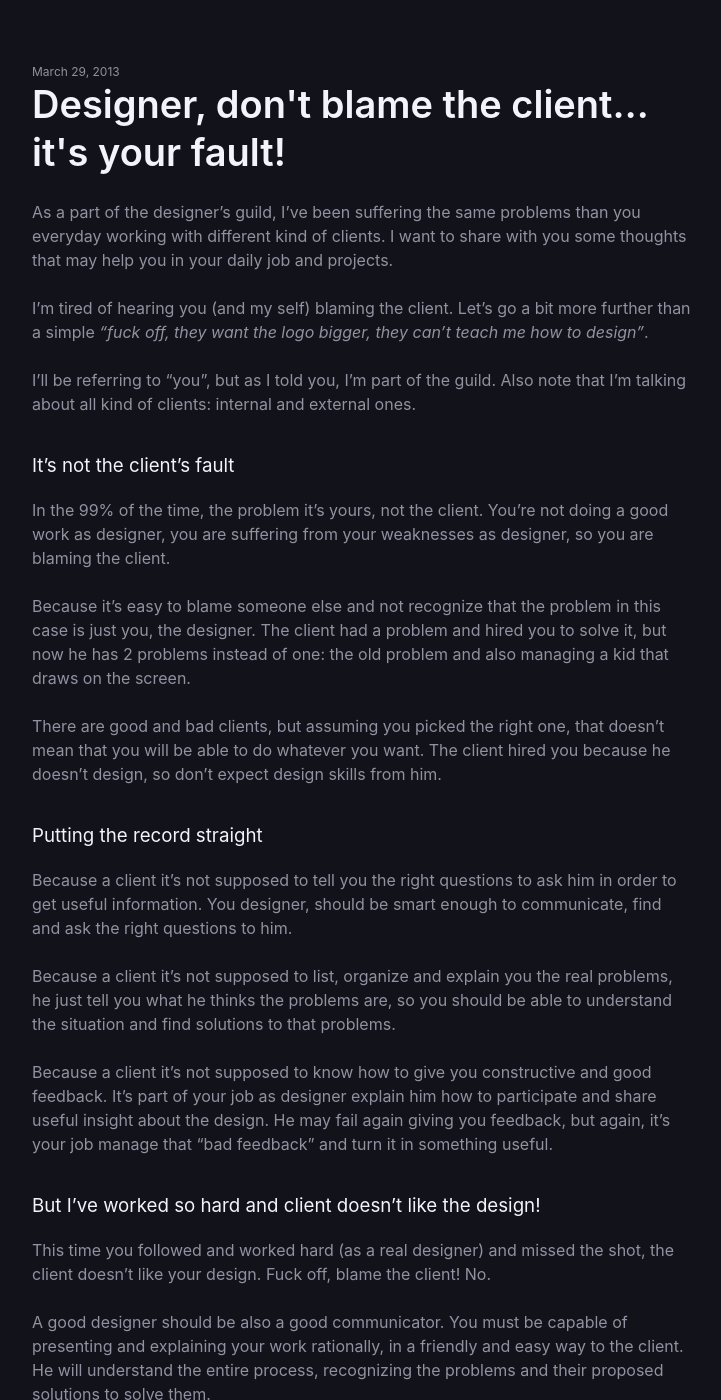
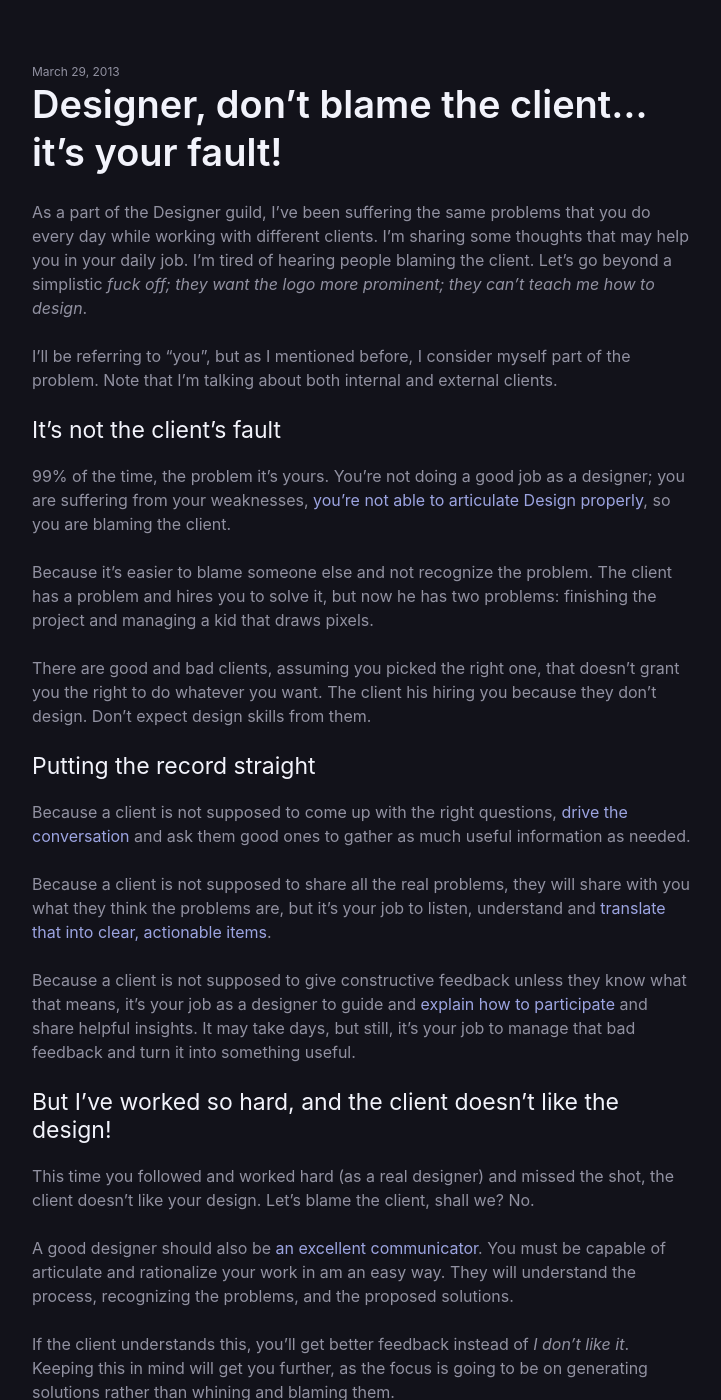
Before and after one commit to adrianmg/adrianmg.github.io, a Jekyll site: the page built from _posts/2013-03-30-designer-dont-blame-the-client-its-your-fault.md, in a window 1280 px wide and 1400 px high. Shown: the whole window, without its empty margins (278-999 px from the left). Built offline with Jekyll 4.4.1, drawn with Linux system fonts in a browser that asks for light colours; some of the changed text lies outside the part shown.

Commit message:
It seems I've learned some English

```diff
--- a/_posts/2013-03-30-designer-dont-blame-the-client-its-your-fault.md
+++ b/_posts/2013-03-30-designer-dont-blame-the-client-its-your-fault.md
@@ -1,47 +1,45 @@
 ---
 layout: post
-title: "Designer, don't blame the client… it's your fault!"
+title: "Designer, don’t blame the client… it’s your fault!"
 date: 2013-03-30 02:55:39
 categories: [blog, design, opinion]
 redirect_from: /2013/03/designer-dont-blame-the-client-its-your-fault
 ---
 
-As a part of the designer's guild, I've been suffering the same problems than you everyday working with different kind of clients. I want to share with you some thoughts that may help you in your daily job and projects.
+As a part of the Designer guild, I’ve been suffering the same problems that you do every day while working with different clients. I’m sharing some thoughts that may help you in your daily job. I’m tired of hearing people blaming the client. Let’s go beyond a simplistic <em>fuck off; they want the logo more prominent; they can’t teach me how to design</em>.
 
-I'm tired of hearing you (and my self) blaming the client. Let's go a bit more further than a simple <em>"fuck off, they want the logo bigger, they can't teach me how to design"</em>.
+I’ll be referring to “you”, but as I mentioned before, I consider myself part of the problem. Note that I’m talking about both internal and external clients.
 
-I'll be referring to "you", but as I told you, I'm part of the guild. Also note that I'm talking about all kind of clients: internal and external ones.
+## It’s not the client’s fault
+99% of the time, the problem it’s yours. You’re not doing a good job as a designer; you are suffering from your weaknesses, <strong>you’re not able to articulate Design properly</strong>, so you are blaming the client.
 
-### It's not the client's fault
-In the 99% of the time, the problem it's yours, not the client. You're not doing a good work as designer, you are suffering from your weaknesses as designer, so you are blaming the client.
+Because it’s easier to blame someone else and not recognize the problem. The client has a problem and hires you to solve it, but now he has two problems: finishing the project and managing a kid that draws pixels.
 
-Because it's easy to blame someone else and not recognize that the problem in this case is just you, the designer. The client had a problem and hired you to solve it, but now he has 2 problems instead of one: the old problem and also managing a kid that draws on the screen.
+There are good and bad clients, assuming you picked the right one, that doesn’t grant you the right to do whatever you want. The client his hiring you because they don’t design. Don’t expect design skills from them.
 
-There are good and bad clients, but assuming you picked the right one, that doesn't mean that you will be able to do whatever you want. The client hired you because he doesn't design, so don't expect design skills from him.
+## Putting the record straight
 
-### Putting the record straight
+Because a client is not supposed to come up with the right questions, <strong>drive the conversation</strong> and ask them good ones to gather as much useful information as needed.
 
-Because a client it's not supposed to tell you the right questions to ask him in order to get useful information. You designer, should be smart enough to communicate, find and ask the right questions to him.
+Because a client is not supposed to share all the real problems, they will share with you what they think the problems are, but it’s your job to listen, understand and <strong>translate that into clear, actionable items</strong>.
 
-Because a client it's not supposed to list, organize and explain you the real problems, he just tell you what he thinks the problems are, so you should be able to understand the situation and find solutions to that problems.
+Because a client is not supposed to give constructive feedback unless they know what that means, it’s your job as a designer to guide and <strong>explain how to participate</strong> and share helpful insights. It may take days, but still, it’s your job to manage that bad feedback and turn it into something useful.
 
-Because a client it's not supposed to know how to give you constructive and good feedback. It's part of your job as designer explain him how to participate and share useful insight about the design. He may fail again giving you feedback, but again, it's your job manage that "bad feedback" and turn it in something useful.
+## But I’ve worked so hard, and the client doesn’t like the design!
 
-### But I've worked so hard and client doesn't like the design!
+This time you followed and worked hard (as a real designer) and missed the shot, the client doesn’t like your design. Let’s blame the client, shall we? No.
 
-This time you followed and worked hard (as a real designer) and missed the shot, the client doesn't like your design. Fuck off, blame the client! No.
+A good designer should also be <strong>an excellent communicator</strong>. You must be capable of articulate and rationalize your work in am an easy way. They will understand the process, recognizing the problems, and the proposed solutions.
 
-A good designer should be also a good communicator. You must be capable of presenting and explaining your work rationally, in a friendly and easy way to the client. He will understand the entire process, recognizing the problems and their proposed solutions to solve them.
+If the client understands this, you’ll get better feedback instead of <em>I don’t like it</em>. Keeping this in mind will get you further, as the focus is going to be on generating solutions rather than whining and blaming them.
 
-If client understands the whole thing, you'll receive a better feedback and not just things like <em>"I don't like it"</em>. So you'll be able to fix or improve solutions for specific problems. That's much better than blaming and crying because the client didn't understand anything of your perfect designed solution.
+## Final thoughts
 
-### Final thoughts
+All these things lead me to the conclusion that’s <strong>equally important to design and to articulate your work</strong>. They need each other to have a positive impact.
 
-All these things have led me to the conclusion that it's equally important to design and present your work (if not more important). It's part of our job as designers to communicate and to facilitate the process.
+It’s also interesting to keep in mind that yes, you’re the Design expert, but the client knows more than anyone about their business. Let’s work together to combine those skills and achieve common goals.
 
-Always remembering to both sides that you're the expert in design, and the client knows more than anyone about his business, you're in the same boat, you should work together to achieve the same goals.
-
-Said that, we aren't living in the country of lollipop and some clients won't understand never our job as designers. If you find yourself explaining multiple times what's your job and asking for respect but the client still doesn't get the point... BLAME THE CLIENT AND GO FOR A GOOD ONE!
+I understand we’re not living in the country of the lollipop; some clients won’t ever understand nor listen to us. If you find yourself in this situation and the client still doesn’t get it… BLAME THE CLIENT AND FIND SOMEONE BETTER!
 
 
-But in that case... the problem is still ours, we failed at picking the right client. ;)
+However, the problem is still yours; you failed at picking up the right client 😊.
```
Also changed, not shown: Gemfile.lock.
